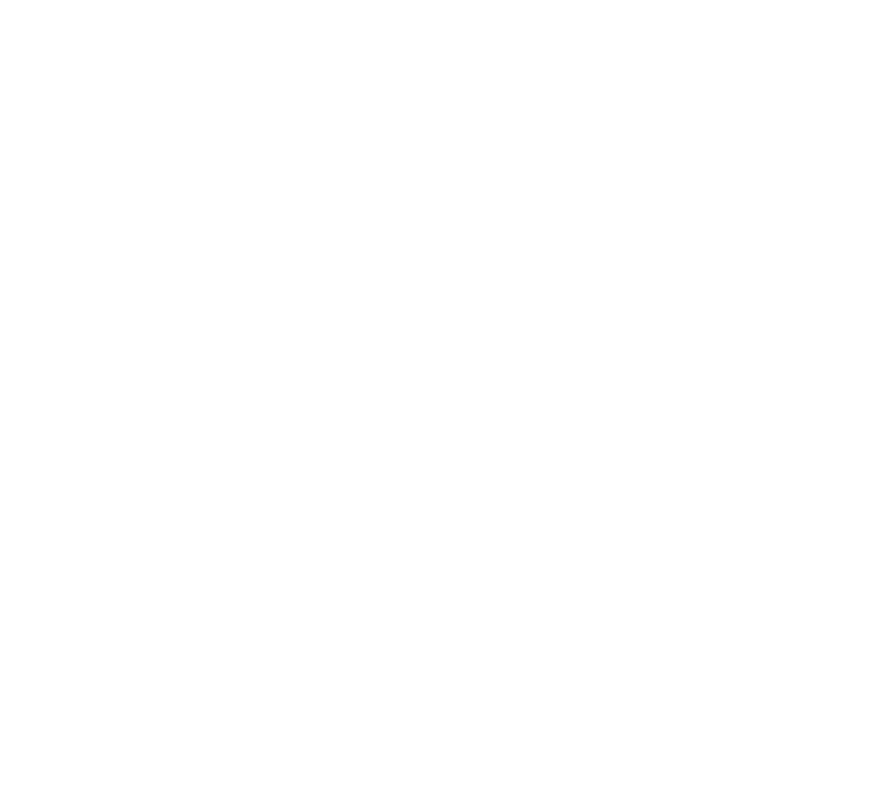
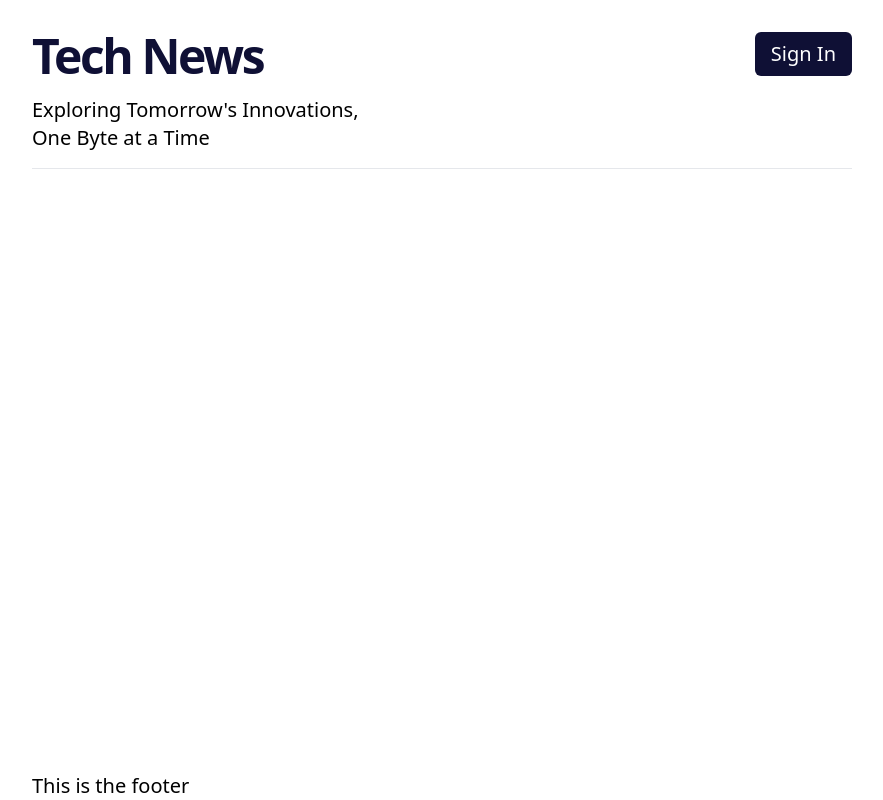
Before and after one commit to Prajwal-Neupane/news, a Next.js app: page / in a window 1280 px wide. Shown: the whole page, without its empty margins (198-1081 px from the left). Built offline with nearby package versions, Linux system fonts and the light colour scheme.

Commit message:
completed footer and navbar

```diff
--- a/app/layout.tsx
+++ b/app/layout.tsx
@@ -1,22 +1,34 @@
-import type { Metadata } from 'next'
-import { Inter } from 'next/font/google'
-import './globals.css'
+import type { Metadata } from "next";
+import { Inter } from "next/font/google";
+import "./globals.css";
+import Navbar from "@/components/Navbar";
+import Footer from "@/components/Footer";
 
-const inter = Inter({ subsets: ['latin'] })
+const inter = Inter({ subsets: ["latin"] });
 
 export const metadata: Metadata = {
-  title: 'Create Next App',
-  description: 'Generated by create next app',
-}
+  title: "Create Next App",
+  description: "Generated by create next app",
+};
 
 export default function RootLayout({
   children,
 }: {
-  children: React.ReactNode
+  children: React.ReactNode;
 }) {
   return (
     <html lang="en">
-      <body className={inter.className}>{children}</body>
+      <body className="">
+        <div
+          className={
+            "lg:max-w-[900px] mx-auto lg:px-10 lg:pt-8 px-8 pt-10 min-h-screen shadow-lg flex flex-col"
+          }
+        >
+          <Navbar />
+          <div className="flex-auto">{children}</div>
+          <Footer />
+        </div>
+      </body>
     </html>
-  )
+  );
 }
--- /dev/null
+++ b/components/Footer.tsx
@@ -0,0 +1,11 @@
+import React from "react";
+
+const Footer = () => {
+  return (
+    <div>
+      <p className="text-xl">This is the footer</p>
+    </div>
+  );
+};
+
+export default Footer;
--- /dev/null
+++ b/components/Navbar.tsx
@@ -0,0 +1,30 @@
+import Link from "next/link";
+import React from "react";
+
+const Navbar = () => {
+  return (
+    <div className="flex justify-between border-b pb-4 mb-4">
+      <div className="flex flex-col gap-4">
+        <Link href={"/"}>
+          {" "}
+          <h1 className="text-5xl tracking-tighter text-dark font-bold">
+            Tech News
+          </h1>
+        </Link>
+
+        <p className="text-xl flex flex-col">
+          Exploring Tomorrow&apos;s Innovations, <span>One Byte at a Time</span>{" "}
+        </p>
+      </div>
+      <div>
+        <Link href={"/login"}>
+          <button className="text-xl  bg-dark hover:bg-light  text-white px-4 py-2 rounded-md hover:scale-105 transition-all duration-300">
+            Sign In
+          </button>
+        </Link>
+      </div>
+    </div>
+  );
+};
+
+export default Navbar;
--- a/tailwind.config.ts
+++ b/tailwind.config.ts
@@ -1,20 +1,19 @@
-import type { Config } from 'tailwindcss'
+import type { Config } from "tailwindcss";
 
 const config: Config = {
   content: [
-    './pages/**/*.{js,ts,jsx,tsx,mdx}',
-    './components/**/*.{js,ts,jsx,tsx,mdx}',
-    './app/**/*.{js,ts,jsx,tsx,mdx}',
+    "./pages/**/*.{js,ts,jsx,tsx,mdx}",
+    "./components/**/*.{js,ts,jsx,tsx,mdx}",
+    "./app/**/*.{js,ts,jsx,tsx,mdx}",
   ],
   theme: {
     extend: {
-      backgroundImage: {
-        'gradient-radial': 'radial-gradient(var(--tw-gradient-stops))',
-        'gradient-conic':
-          'conic-gradient(from 180deg at 50% 50%, var(--tw-gradient-stops))',
+      colors: {
+        dark: "#0F1035",
+        light: "#3E3232",
       },
     },
   },
   plugins: [],
-}
-export default config
+};
+export default config;
```
